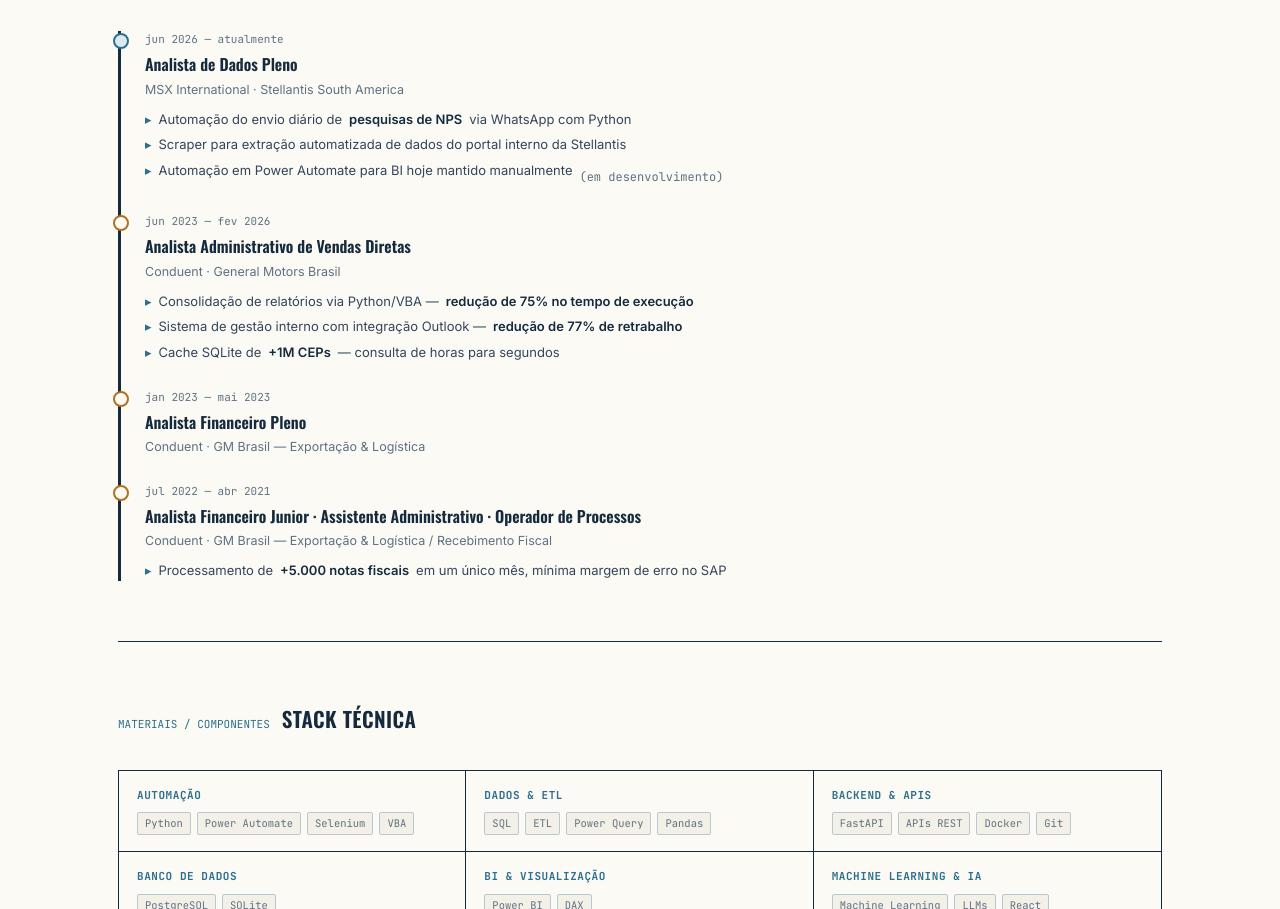
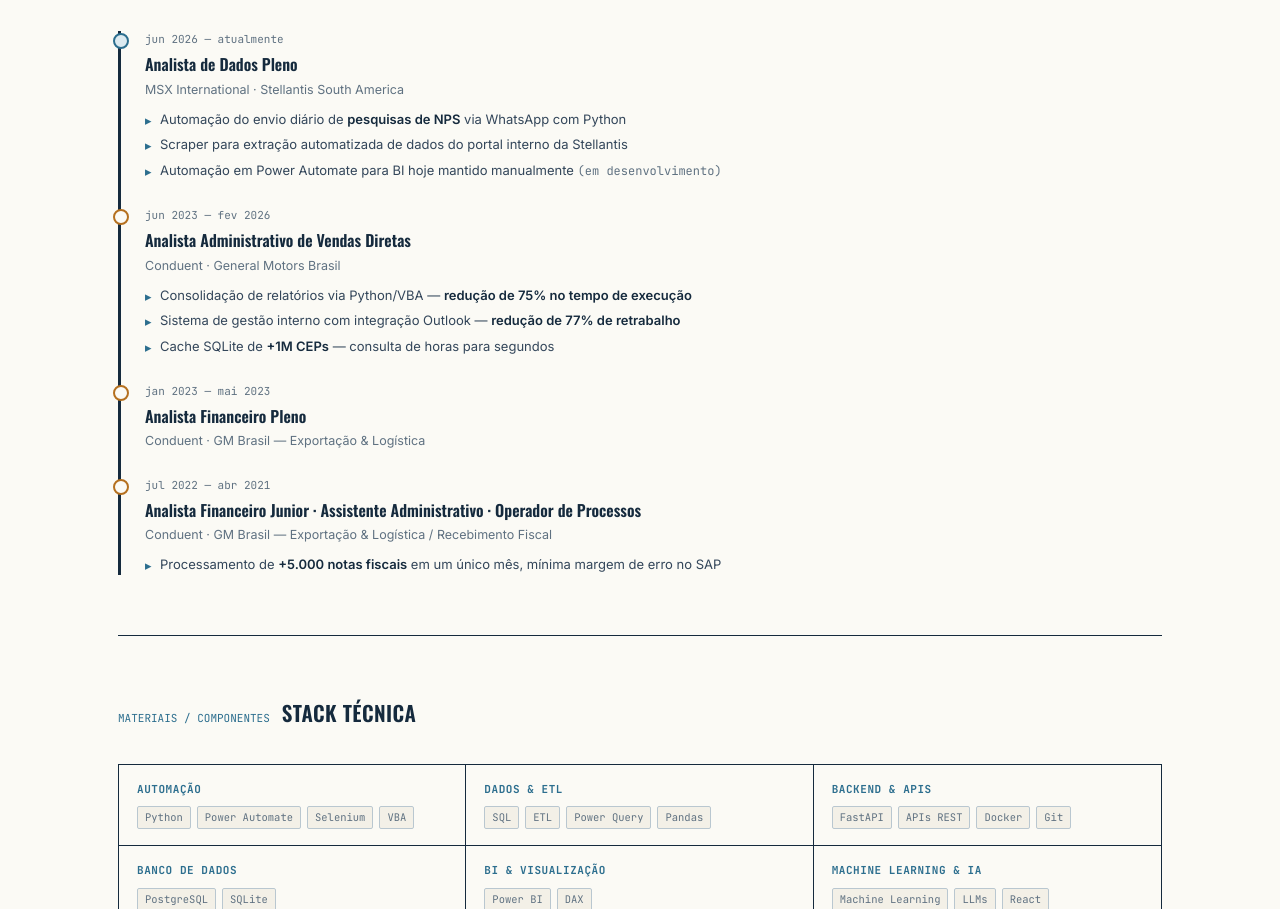
Before and after one commit to vinmedrado/portfolio, a plain HTML site: page index.html in a window 1280 px wide. Shown: the part 3611-4520 px from the top of the page. Drawn offline with nearby package versions, Linux system fonts and the light colour scheme.

Commit message:
Add files via upload

```diff
--- a/index.html
+++ b/index.html
@@ -206,8 +206,8 @@
   .log-role{ font-family:'Oswald',sans-serif; font-weight:600; font-size:16px; margin-top:3px; }
   .log-org{ color:var(--muted); font-size:12.5px; margin-top:2px; }
   .log-results{ list-style:none; margin-top:9px; display:flex; flex-direction:column; gap:5px; max-width:600px; }
-  .log-results li{ font-size:13px; color:#33465A; display:flex; gap:7px; }
-  .log-results li::before{ content:'▸'; color:var(--blue); flex-shrink:0; }
+  .log-results li{ font-size:13px; color:#33465A; position:relative; padding-left:15px; }
+  .log-results li::before{ content:'▸'; color:var(--blue); position:absolute; left:0; top:1px; }
   .log-results b{ color:var(--ink); }
   .log-more{ margin-top:8px; font-size:12px; color:var(--muted); font-family:'JetBrains Mono',monospace; }
 
```
